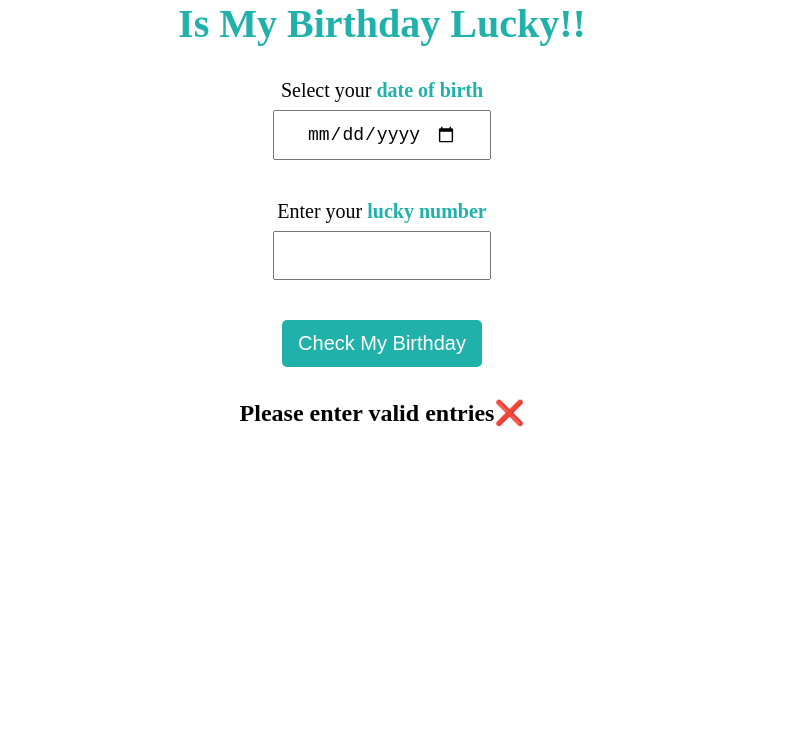
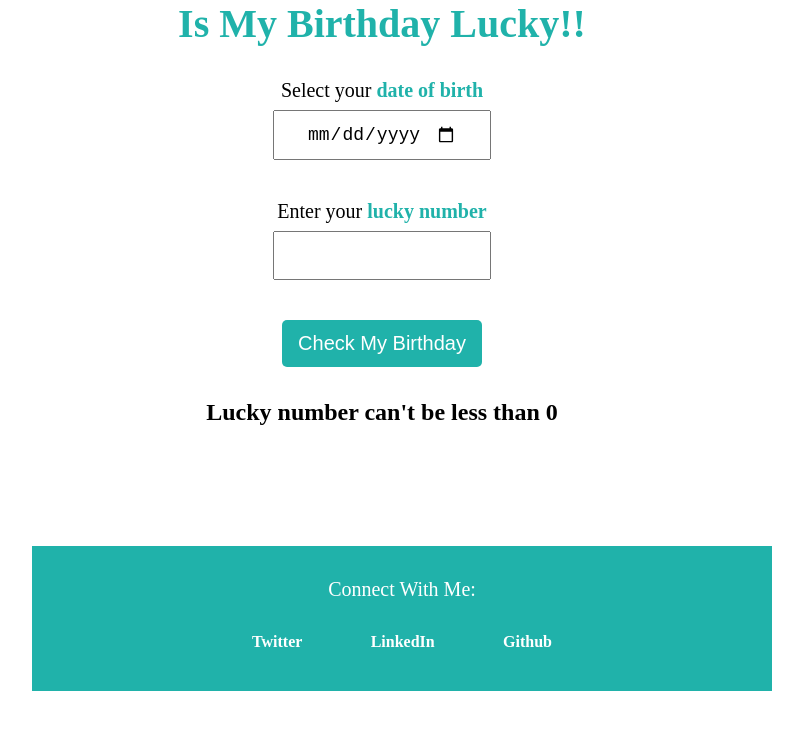
Before and after one commit to partharora100/neog-lucky-birthday, a plain HTML site: page index.html in a window 1280 px wide. Both pictures are taken after a click on the button "Check My Birthday". Shown: the whole page, without its empty margins (258-1061 px from the left). Drawn offline with Linux system fonts and the light colour scheme.

Commit message:
refactor: added a check for lucky number

```diff
--- a/index.html
+++ b/index.html
@@ -24,6 +24,18 @@
         <button class="button">Check My Birthday</button>
       </div>
       <div class="message"></div>
+      <footer class="footer">
+        <div class="socials">
+          <p>Connect With Me:</p>
+          <ul class="socials-links">
+            <li><a class="social-link" href="">Twitter</a></li>
+            <li>
+              <a class="social-link" href="">LinkedIn</a>
+            </li>
+            <li><a class="social-link" href="">Github</a></li>
+          </ul>
+        </div>
+      </footer>
     </article>
 
     <script src="main.js"></script>
--- a/main.js
+++ b/main.js
@@ -15,13 +15,26 @@ function hideMessage() {
   message.textContent = "";
 }
 
+const checkLuckyNumber = function (num) {
+  if (num > 0) {
+    return true;
+  } else {
+    return false;
+  }
+};
+
 const checkBirthday = function () {
   const dob = inputDate.value;
   const number = inputNumber.value;
   const dateSum = datetoSum(dob);
+
+  if (!checkLuckyNumber(Number(number))) {
+    showMessage("Lucky number can't be less than 0");
+    return;
+  }
   if (dob && number) {
     if (dateSum % Number(number) === 0) {
-      showMessage(`The birthday is lukcy🥳 `);
+      showMessage(`The birthday is lucky🥳 `);
     } else {
       showMessage(`Your birthday is not lucky🥺`);
     }
--- a/style.css
+++ b/style.css
@@ -7,7 +7,7 @@ article {
   margin: auto;
 }
 
-h1{
+h1 {
   color: lightseagreen;
   font-size: 40px;
   margin-bottom: 32px;
@@ -19,7 +19,7 @@ label {
   font-size: 20px;
   text-align: center;
 }
-label span{
+label span {
   color: lightseagreen;
   font-weight: bold;
 }
@@ -33,7 +33,6 @@ label span{
   margin-top: 8px;
 }
 
-
 .button {
   font-size: 20px;
   padding: 12px 16px;
@@ -42,14 +41,52 @@ label span{
   background-color: lightseagreen;
   color: white;
 }
-.message{
+.message {
   font-size: 24px;
   font-weight: bold;
   text-align: center;
   margin-top: 32px;
 }
 
-.box{
+.box {
   display: flex;
   justify-content: center;
 }
+
+.footer {
+  margin-top: 120px;
+  background-color: lightseagreen;
+  padding: 20px;
+  width: 100%;
+}
+
+.footer p {
+  font-size: 20px;
+  text-align: center;
+  padding: 12px;
+  color: white;
+}
+
+.socials-links {
+  list-style: none;
+  display: flex;
+  justify-content: space-between;
+  align-items: center;
+  width: 300px;
+  margin: 0 auto;
+  margin-bottom: 20px;
+}
+
+.socials p {
+  margin-bottom: 20px;
+}
+
+.social-link {
+  text-decoration: none;
+  color: white;
+  font-weight: bold;
+}
+
+.line {
+  margin-bottom: 12px;
+}
```
